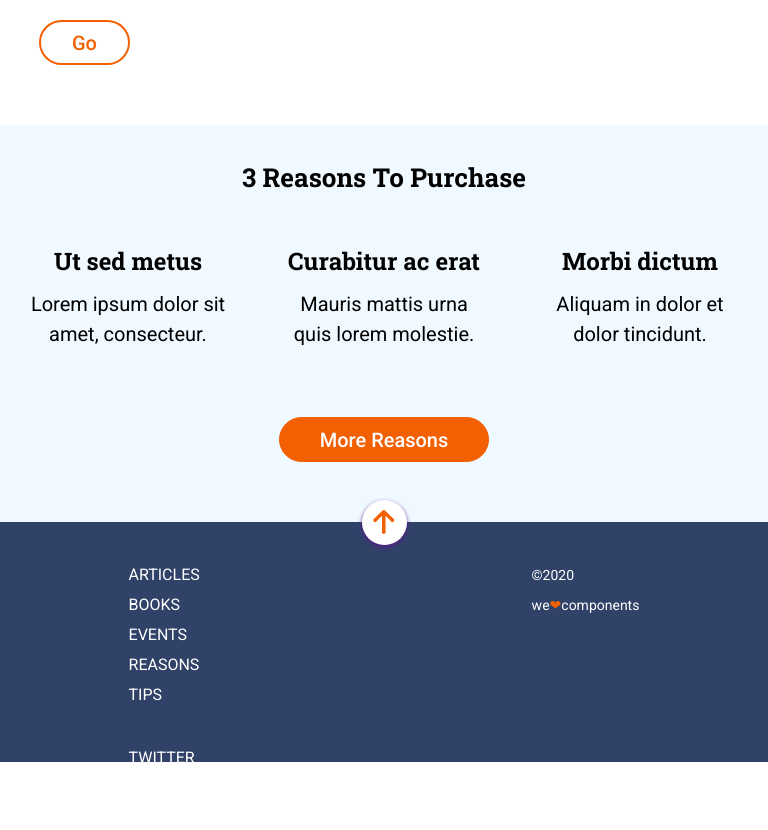
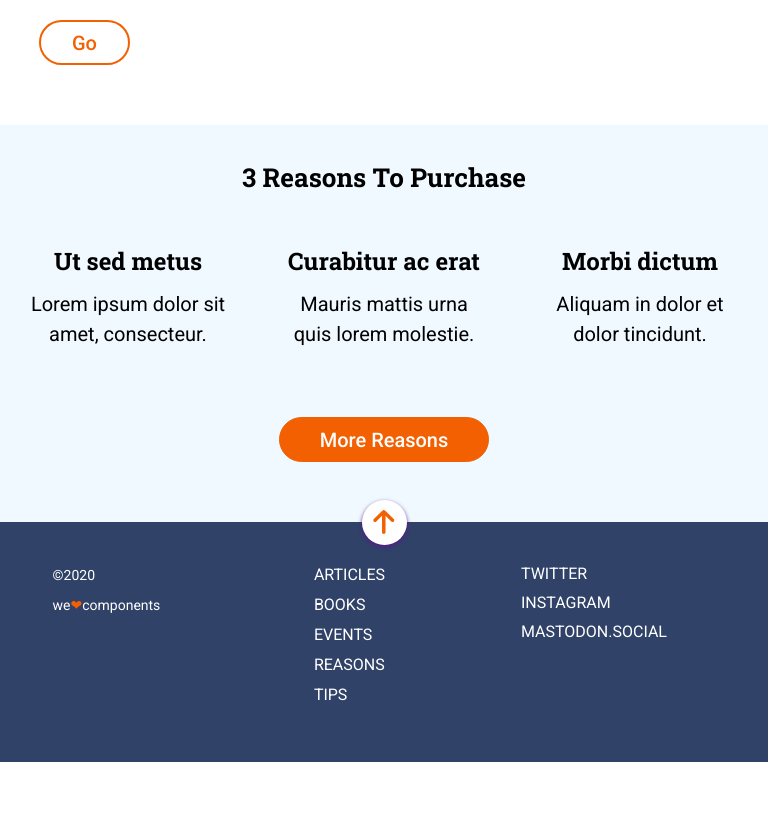
Before and after one commit to maribelgr/layout-anonymous-proxy, a website: page docs/index.html in a window 768 px wide. Shown: the part 1005-1835 px from the top of the page. Drawn offline with nearby package versions, Linux system fonts and the light colour scheme; files that its build step writes are made by us from their sources.

Commit message:
Fix columns module 4 tablet

```diff
--- a/src/scss/layout/_footer.scss
+++ b/src/scss/layout/_footer.scss
@@ -7,7 +7,7 @@
   height: 465px;
   position: relative;
   @media all and (min-width: 768px) and (max-width: 1199px) {
-    flex-direction: row;
+    flex-direction: row-reverse;
     justify-content: space-around;
     height: 240px;
     align-items: baseline;
@@ -40,6 +40,11 @@
   justify-content: space-between;
   margin-top: 37.5px;
   padding: 0;
+  @media all and (min-width: 768px) and (max-width: 1199px) {
+    min-width: 450px;
+    flex-direction: row;
+    justify-content: space-around;
+  }
 }
 
 .link-container {
@@ -66,6 +71,7 @@
   justify-content: space-around;
   @media all and (min-width: 768px) and (max-width: 1199px) {
     text-align: left;
+    margin-left: 39px;
   }
 }
 
```
Also changed, not shown: src/html/partials/footer.html (+2 -2 lines).
